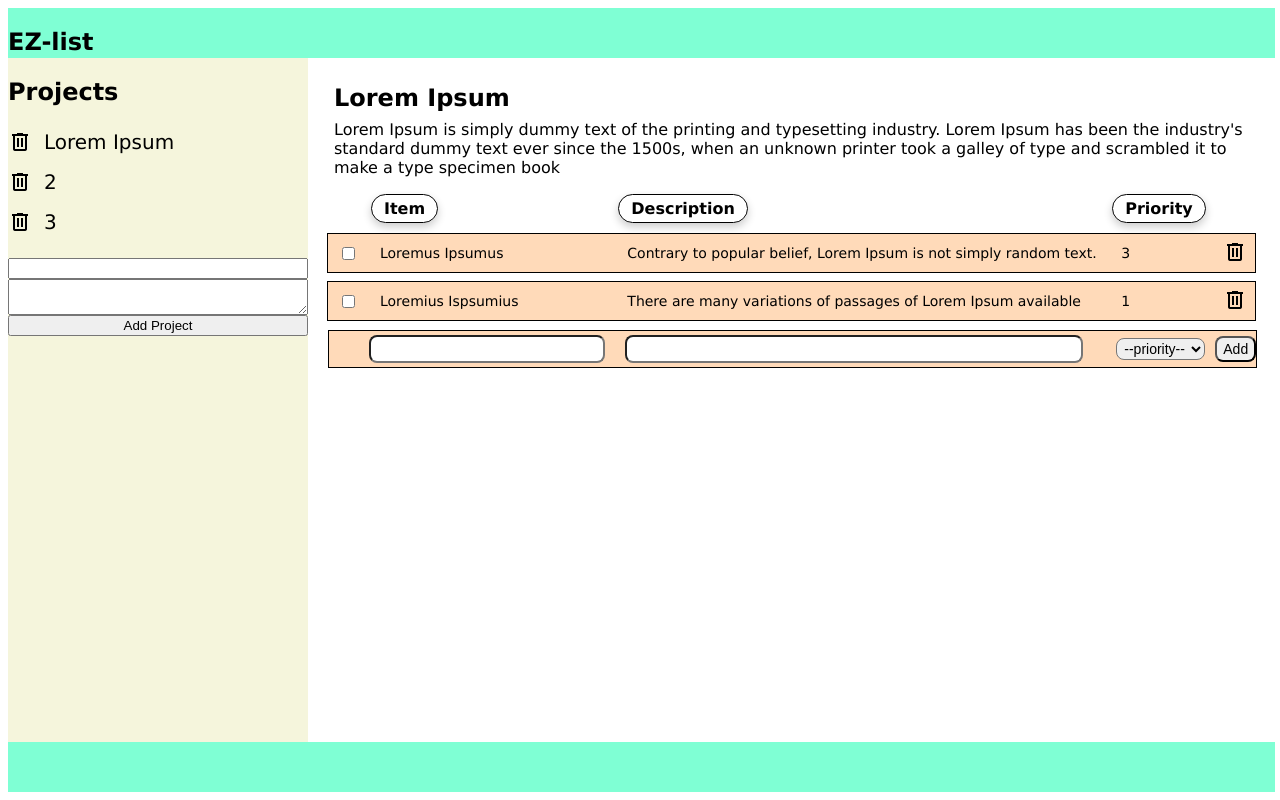
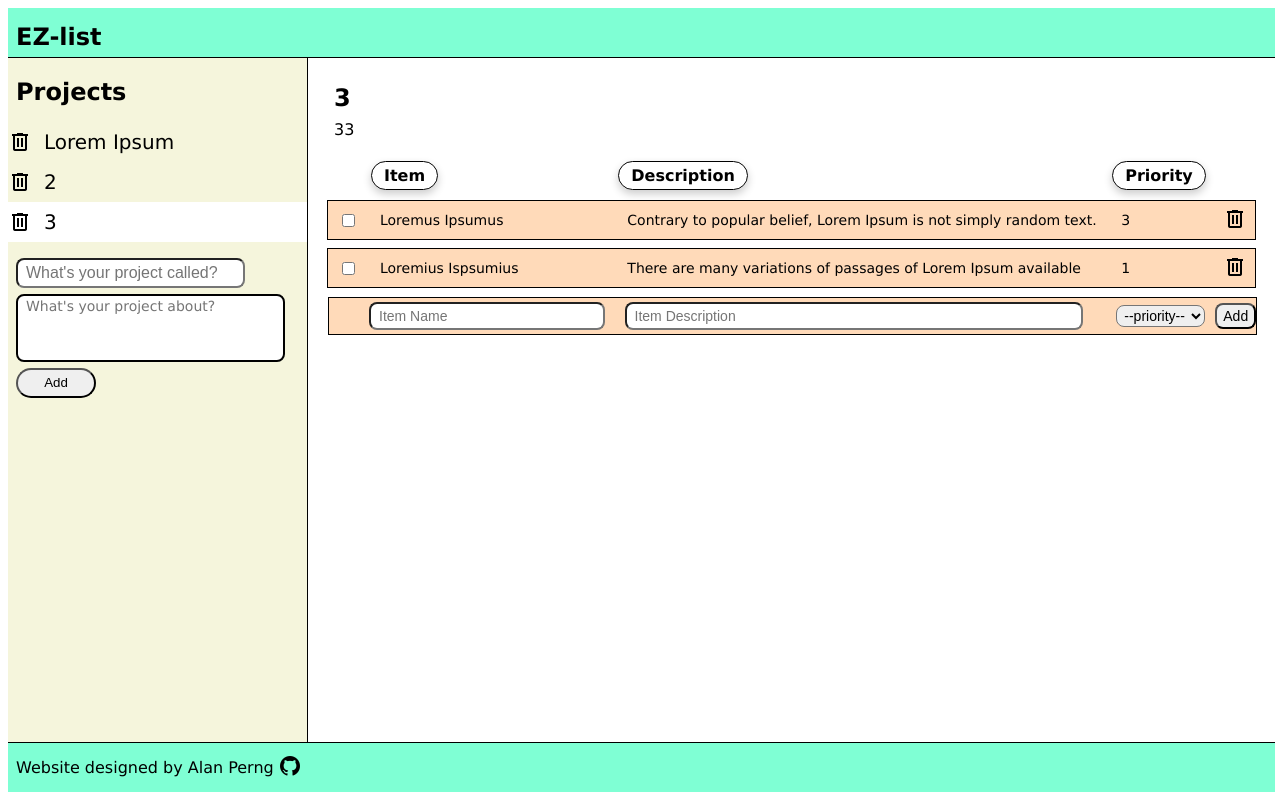
Before and after one commit to aperng31/todo_list, a website built with webpack: page src/index.html in a window 1280 px wide. Built offline with nearby package versions, Linux system fonts and the light colour scheme; files whose address does not match are found by name.

Commit message:
Stylize sidebar, basic footer and overall stylization

```diff
--- a/src/index.css
+++ b/src/index.css
@@ -3,7 +3,7 @@ body {
     grid-template-columns: clamp(200px, 25vw, 300px) 3fr;
     grid-template-rows: 50px 1fr 50px;
 
-    font-family: Verdana, Geneva, Tahoma, sans-serif;
+        font-family: Verdana, Geneva, Tahoma, sans-serif;
 
     height: 98vh;
     width: 99vw;
@@ -15,6 +15,17 @@ header {
     background-color: aquamarine;
 }
 
+#body_header {
+    padding-left: 8px;
+    padding-top: 8px;
+    display: flex;
+    align-items:  center;
+    border-bottom: 1px solid black;
+}
+#body_header > h2 {
+    margin-top: 0px;
+}
+
 h2 {
     margin-bottom: 0px;
 }
@@ -22,6 +33,7 @@ footer {
     grid-row: 3 / 4;
     grid-column: 1 / 3;
     background-color: aquamarine;
+    border-top: 1px solid black;
 }
 
 #sidebar {
@@ -32,6 +44,7 @@ footer {
     flex-direction: column;
 
     background-color: beige;
+    border-right: 1px solid black;
 }
 
 #add_project {
@@ -43,3 +56,10 @@ footer {
     grid-row: 2 / 3;
     grid-column:  2 / 3;
 }
+
+footer {
+    display: flex;
+    align-items: center;
+    gap: 4px;
+    padding-left: 8px;
+}
--- a/src/index.html
+++ b/src/index.html
@@ -8,7 +8,7 @@
 
 </head>
 <body>
-    <header>
+    <header id="body_header">
         <h2>EZ-list</h2>
     </header>
 
@@ -20,9 +20,9 @@
         </ul>
 
         <div id="add_project">
-            <input id="project_title" type="text">
-            <textarea id="project_desc"></textarea>
-            <button id="add_project_button">Add Project</button>
+            <input id="project_title" type="text" placeholder="What's your project called?">
+            <textarea id="project_desc" placeholder="What's your project about?"></textarea>
+            <button id="add_project_button">Add</button>
         </div>
 
     </div>
@@ -50,8 +50,8 @@
         </table>
 
         <div id="add_item">
-            <input id="item_title" type="text">
-            <input id="item_desc" type="text">
+            <input id="item_title" type="text" placeholder="Item Name">
+            <input id="item_desc" type="text" placeholder="Item Description">
             <select id="item_priority">
                 <option value="" selected disabled>--priority--</option>
                 <option value="high">High</option>
@@ -64,7 +64,8 @@
     </div>
 
     <footer>
-
+        <span>Website designed by Alan Perng</span>
+        <a class="github" href='https://github.com/aperng31'><img src="/Users/aperng31/repos/todo_list/src/github.png" alt="github"></a>
     </footer>
 </body>
 </html>
--- a/src/index.js
+++ b/src/index.js
@@ -44,6 +44,7 @@ const DOM_cont_proj = (() => { //IIFE
             DOM_cont_item.greyList(false);
             DOM_cont_item.itemPop(newProj);
         }
+        changeProject(newProj);
     }
 
     const deleteProject = (proj) => {
@@ -65,9 +66,17 @@ const DOM_cont_proj = (() => { //IIFE
     }
 
     const changeProject = (proj) => {//switch to curr project
-        main.setCurr(proj);
+        if (main.getCurrChild()) { //make sure that there is an existing project
+            const currChild = document.querySelector(`#projects li:nth-child(${main.getCurrChild()}`);
+            currChild.classList.remove('clicked');
+        }
+        //get child number, add class to corres child
+        const newCurr = document.querySelector(`#projects li:nth-child(${main.setCurr(proj)}`);
+        newCurr.classList.add('clicked');
         DOM_cont_item.clearTable();
         DOM_cont_item.itemPop(proj);
+
+
     }
 
     return { addProject }
--- a/src/main.css
+++ b/src/main.css
@@ -15,7 +15,6 @@
 }
 
 #table {
-    /* border: 1px solid black; */
     width: 100%;
     border-collapse: separate;
     border-spacing: 0 10px;
--- a/src/main.js
+++ b/src/main.js
@@ -35,12 +35,15 @@ const main = (() => { //IIFE
     const getCurr = () => {
         return projectList[currProj];
     }
+    const getCurrChild = () => {
+        return currProj + 1;
+    }
     const setCurr = (proj) => {
         const ind = projectList.indexOf(proj);
         currProj = ind; //or pass in project and use indexof?
         return ind + 1;
     }
-    return { addProject, deleteProject, getCurr, setCurr, getProjects }
+    return { addProject, deleteProject, getCurr, setCurr, getProjects, getCurrChild }
 })();
 
 export default main;
--- a/src/sidebar.css
+++ b/src/sidebar.css
@@ -1,3 +1,6 @@
+#sidebar > h2{
+    padding-left: 8px;
+}
 
 #projects {
     list-style: none;
@@ -14,19 +17,28 @@
     width: 100%;
     height: 30px;
     margin: 0;
-}
 
-.project {
     height: 40px;
-    width: 100%;
+    width: 1fr;
 }
 
 .project:hover {
     border-top: 2px solid white;
     border-bottom: 2px solid white;
+    border-right: 2px solid white;;
     box-sizing: border-box;
     cursor: pointer;
+    width: 100%;
 }
+
+.clicked {
+    background-color: white;
+}
+
+.delButton {
+    padding-left: 8px;
+}
+
 .project div {
     width: 100%;
     height: 100%;
@@ -37,8 +49,32 @@
     padding-left: 12px;
 }
 
-/* .sidebar > ul > .clicked {
-    border-left: 2px solid aliceblue;
-    border-right: 2px solid aliceblue;
-    border-radius: 4px;
-} */
+#add_project{
+    width: 90%;
+    padding-left: 8px;
+    gap: 6px;
+}
+
+#add_project_button {
+    width: 80px;
+    height: 30px;
+    border-radius: 20px;
+}
+
+#project_title {
+    width: 80%;
+    padding-left: 8px;
+    border-radius: 8px;
+    height: 24px;
+    font-size: 16px;
+}
+
+#project_desc {
+    font-family: Verdana, Geneva, Tahoma, sans-serif;
+    padding: 2px 8px 2px 8px;
+    border-radius: 8px;
+    height: 60px;
+    font-size: 14px;
+    border: 2px solid black;
+    resize: none;
+}
--- /dev/null
+++ b/webpack.config.js
@@ -0,0 +1,37 @@
+const path = require('path');
+var HtmlWebpackPlugin = require('html-webpack-plugin');
+
+module.exports = {
+  mode: 'development',
+  entry: { index: './src/index.js'
+        },
+  output: {
+    filename: './[name].main.js',
+    clean: true,
+  },
+  devtool: 'inline-source-map',
+  module: {
+    rules: [
+        {
+            test: /\.css$/i,
+            use: ['style-loader', 'css-loader'],
+        },
+        {
+            test: /\.(png|svg|jpg|jpeg|gif)$/i,
+            type: 'asset/resource',
+        },
+        {
+            test: /\.(woff|woff2|eot|ttf|otf)$/i,
+            type: 'asset/resource',
+        }
+
+        ]
+    },
+    plugins: [
+        new HtmlWebpackPlugin({
+            hash: true,
+            template: './src/index.html',
+            filename: './index.html',
+        })
+    ]
+};
```
Also changed, not shown: package.json (added, +30 -0 lines), dist/index.html, dist/index.main.js, src/github.png (added), 1 other file.
